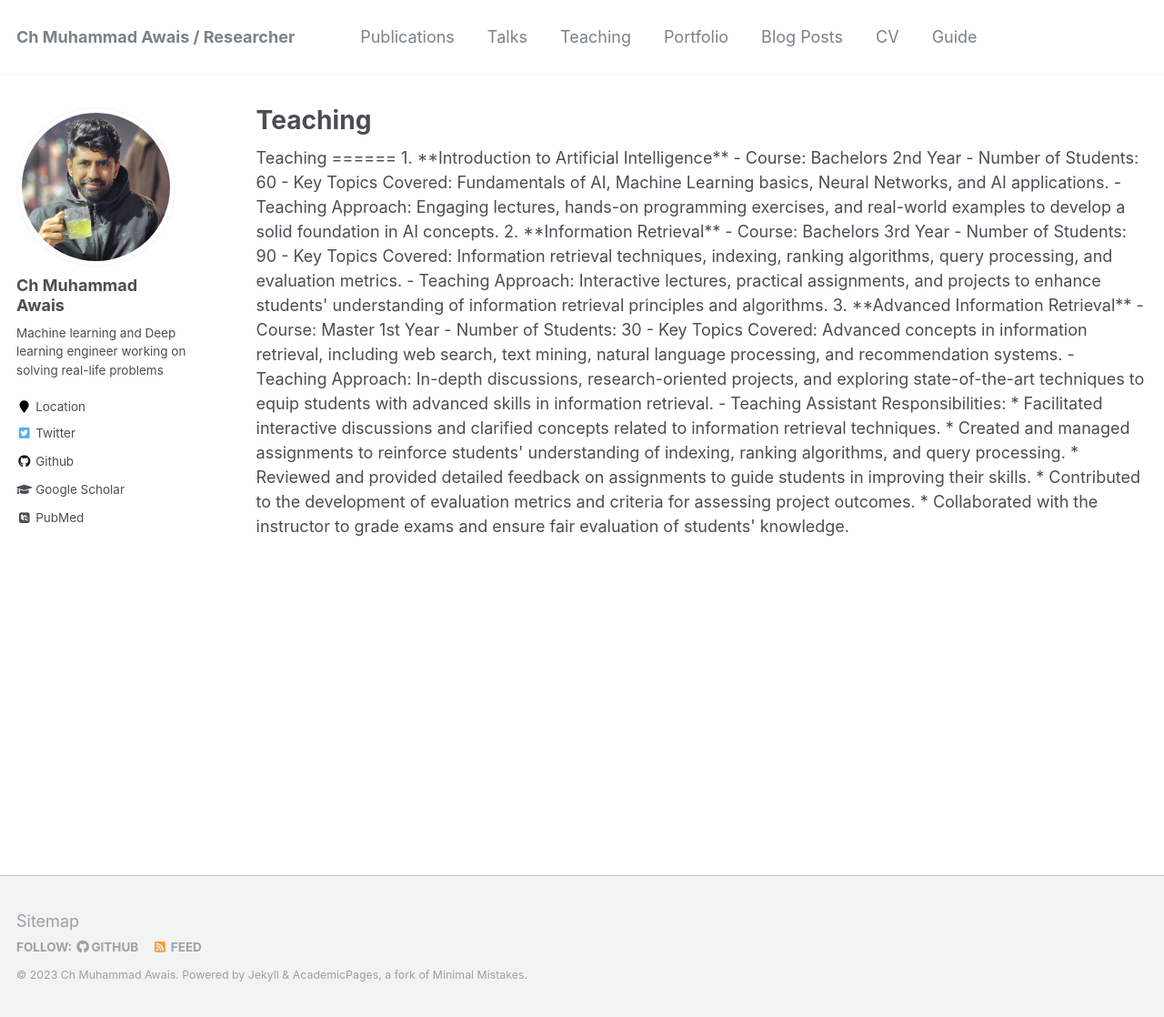
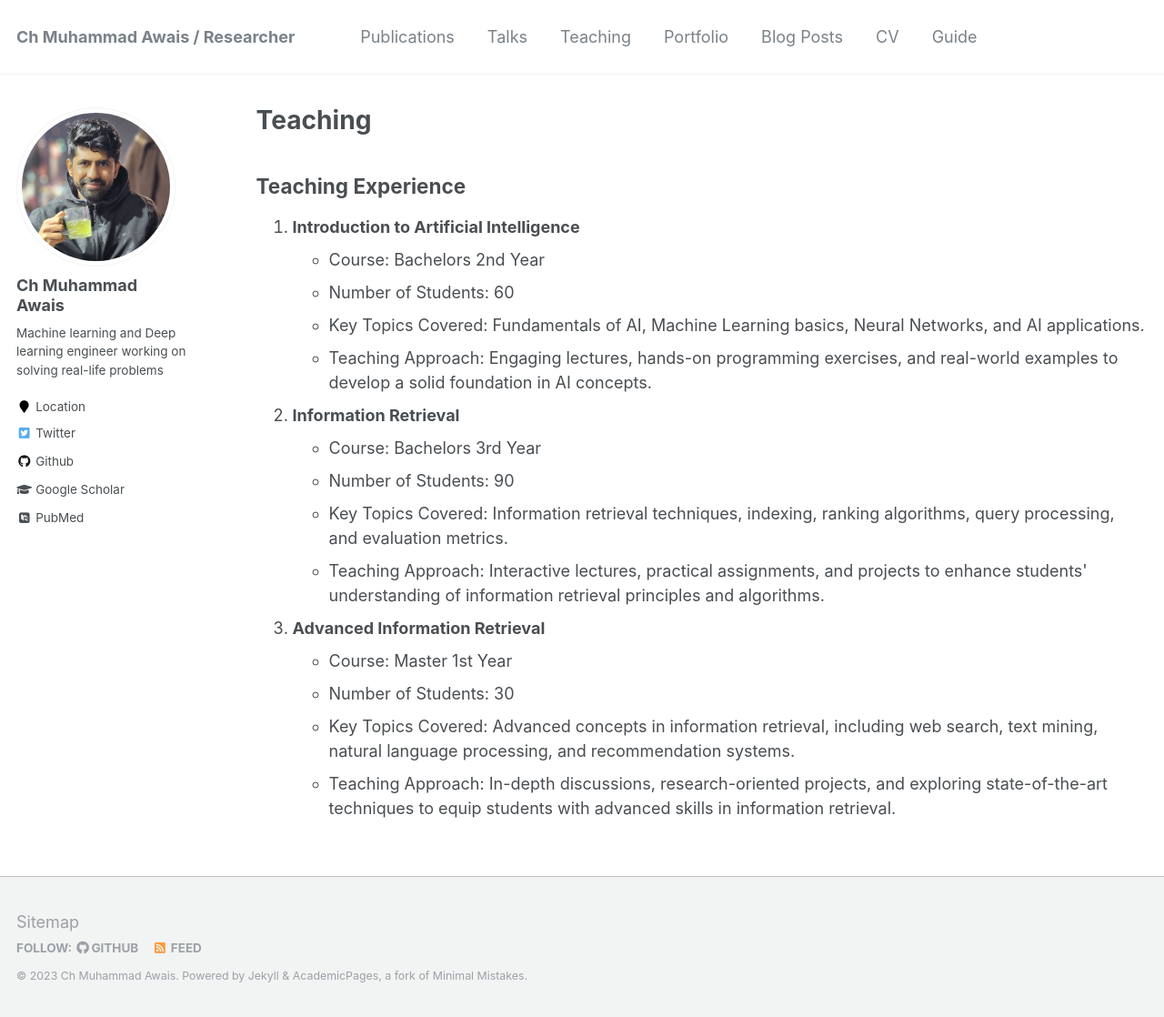
Before and after one commit to cm-awais/cm-awais.github.io, a Jekyll site: the page built from _pages/teaching.html, in a window 1280 px wide and 1118 px high. Shown: the whole window at 91% size. Built offline with Jekyll 4.4.1, drawn with Linux system fonts in a browser that asks for light colours; some web fonts are replaced.

Commit message:
Update teaching.html

```diff
--- a/_pages/teaching.html
+++ b/_pages/teaching.html
@@ -5,29 +5,34 @@
 author_profile: true
 ---
 
-Teaching
-======
-1. **Introduction to Artificial Intelligence**
-   - Course: Bachelors 2nd Year
-   - Number of Students: 60
-   - Key Topics Covered: Fundamentals of AI, Machine Learning basics, Neural Networks, and AI applications.
-   - Teaching Approach: Engaging lectures, hands-on programming exercises, and real-world examples to develop a solid foundation in AI concepts.
+<h2>Teaching Experience</h2>
 
-2. **Information Retrieval**
-   - Course: Bachelors 3rd Year
-   - Number of Students: 90
-   - Key Topics Covered: Information retrieval techniques, indexing, ranking algorithms, query processing, and evaluation metrics.
-   - Teaching Approach: Interactive lectures, practical assignments, and projects to enhance students' understanding of information retrieval principles and algorithms.
-
-3. **Advanced Information Retrieval**
-   - Course: Master 1st Year
-   - Number of Students: 30
-   - Key Topics Covered: Advanced concepts in information retrieval, including web search, text mining, natural language processing, and recommendation systems.
-   - Teaching Approach: In-depth discussions, research-oriented projects, and exploring state-of-the-art techniques to equip students with advanced skills in information retrieval.
-
-- Teaching Assistant Responsibilities:
-     * Facilitated interactive discussions and clarified concepts related to information retrieval techniques.
-     * Created and managed assignments to reinforce students' understanding of indexing, ranking algorithms, and query processing.
-     * Reviewed and provided detailed feedback on assignments to guide students in improving their skills.
-     * Contributed to the development of evaluation metrics and criteria for assessing project outcomes.
-     * Collaborated with the instructor to grade exams and ensure fair evaluation of students' knowledge.
+<ol>
+  <li>
+    <strong>Introduction to Artificial Intelligence</strong>
+    <ul>
+      <li>Course: Bachelors 2nd Year</li>
+      <li>Number of Students: 60</li>
+      <li>Key Topics Covered: Fundamentals of AI, Machine Learning basics, Neural Networks, and AI applications.</li>
+      <li>Teaching Approach: Engaging lectures, hands-on programming exercises, and real-world examples to develop a solid foundation in AI concepts.</li>
+    </ul>
+  </li>
+  <li>
+    <strong>Information Retrieval</strong>
+    <ul>
+      <li>Course: Bachelors 3rd Year</li>
+      <li>Number of Students: 90</li>
+      <li>Key Topics Covered: Information retrieval techniques, indexing, ranking algorithms, query processing, and evaluation metrics.</li>
+      <li>Teaching Approach: Interactive lectures, practical assignments, and projects to enhance students' understanding of information retrieval principles and algorithms.</li>
+    </ul>
+  </li>
+  <li>
+    <strong>Advanced Information Retrieval</strong>
+    <ul>
+      <li>Course: Master 1st Year</li>
+      <li>Number of Students: 30</li>
+      <li>Key Topics Covered: Advanced concepts in information retrieval, including web search, text mining, natural language processing, and recommendation systems.</li>
+      <li>Teaching Approach: In-depth discussions, research-oriented projects, and exploring state-of-the-art techniques to equip students with advanced skills in information retrieval.</li>
+    </ul>
+  </li>
+</ol>
```
